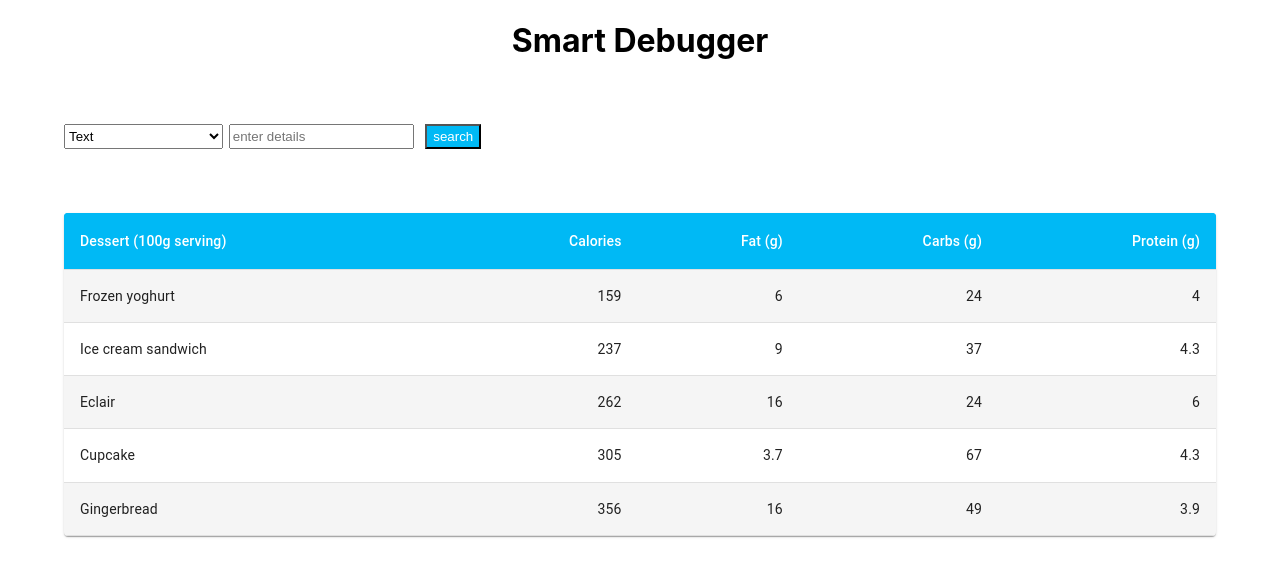
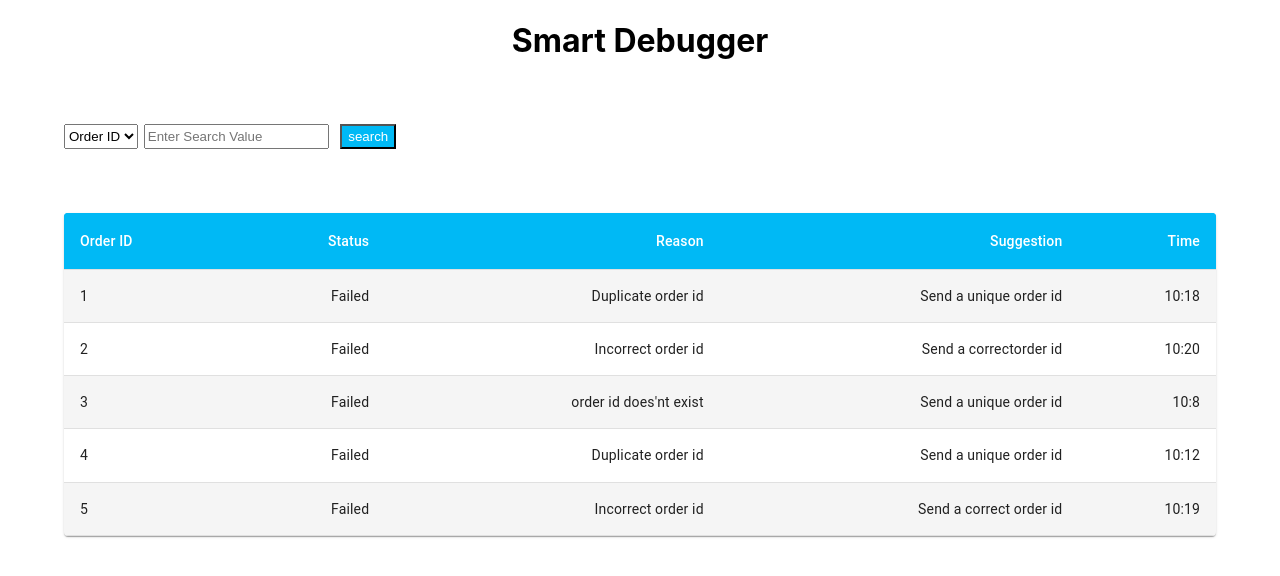
Before and after one commit to sayhaarsh1101/smartDebuggerUI, a Next.js app: page / in a window 1280 px wide. Shown: the top 576 px of the page. Built offline with nearby package versions, Linux system fonts and the light colour scheme.

Commit message:
updated code

```diff
--- a/components/Table.js
+++ b/components/Table.js
@@ -26,16 +26,16 @@ const StyledTableRow = withStyles((theme) => ({
   },
 }))(TableRow);
 
-function createData(name, calories, fat, carbs, protein) {
-  return { name, calories, fat, carbs, protein };
+function createData(oid,status,reason,suggestion,time) {
+  return { oid,status,reason,suggestion,time};
 }
 
 const rows = [
-  createData('Frozen yoghurt', 159, 6.0, 24, 4.0),
-  createData('Ice cream sandwich', 237, 9.0, 37, 4.3),
-  createData('Eclair', 262, 16.0, 24, 6.0),
-  createData('Cupcake', 305, 3.7, 67, 4.3),
-  createData('Gingerbread', 356, 16.0, 49, 3.9),
+  createData(1,"Failed","Duplicate order id","Send a unique order id","10:18"),
+  createData(2,"Failed","Incorrect order id","Send a correctorder id","10:20"),
+  createData(3,"Failed","order id does'nt exist","Send a unique order id","10:8"),
+  createData(4,"Failed","Duplicate order id","Send a unique order id","10:12"),
+  createData(5,"Failed","Incorrect order id","Send a correct order id","10:19"),
 ];
 
 const useStyles = makeStyles({
@@ -52,23 +52,23 @@ export default function CustomizedTables() {
       <Table className={classes.table} aria-label="customized table">
         <TableHead style={{backgroundColor:'#00b9f5'}}>
           <TableRow>
-            <StyledTableCell>Dessert (100g serving)</StyledTableCell>
-            <StyledTableCell align="right">Calories</StyledTableCell>
-            <StyledTableCell align="right">Fat&nbsp;(g)</StyledTableCell>
-            <StyledTableCell align="right">Carbs&nbsp;(g)</StyledTableCell>
-            <StyledTableCell align="right">Protein&nbsp;(g)</StyledTableCell>
+            <StyledTableCell>Order ID</StyledTableCell>
+            <StyledTableCell align="right">Status</StyledTableCell>
+            <StyledTableCell align="right">Reason</StyledTableCell>
+            <StyledTableCell align="right">Suggestion</StyledTableCell>
+            <StyledTableCell align="right">Time</StyledTableCell>
           </TableRow>
         </TableHead>
         <TableBody>
           {rows.map((row) => (
-            <StyledTableRow key={row.name}>
+            <StyledTableRow key={row.oid}>
               <StyledTableCell component="th" scope="row">
-                {row.name}
+                {row.oid}
               </StyledTableCell>
-              <StyledTableCell align="right">{row.calories}</StyledTableCell>
-              <StyledTableCell align="right">{row.fat}</StyledTableCell>
-              <StyledTableCell align="right">{row.carbs}</StyledTableCell>
-              <StyledTableCell align="right">{row.protein}</StyledTableCell>
+              <StyledTableCell align="right">{row.status}</StyledTableCell>
+              <StyledTableCell align="right">{row.reason}</StyledTableCell>
+              <StyledTableCell align="right">{row.suggestion}</StyledTableCell>
+              <StyledTableCell align="right">{row.time}</StyledTableCell>
             </StyledTableRow>
           ))}
         </TableBody>
--- a/pages/index.js
+++ b/pages/index.js
@@ -14,11 +14,11 @@ export default function Home() {
       <div style={{ marginTop: '5%', marginLeft: '5%', marginRight: '5%' }}>
 
         <Input style={{height:'25px', marginRight:'0.50%'}} type="select" id="type" placeholder="type" value="orderid">
-          <option value="Text">Text</option>
-          <option value="Number">Numberhhhhhhhhhhhh</option>
+          <option value="Text">Order ID</option>
+          <option value="Text">Status</option>
         </Input>
 
-        <Input style={{height:'25px',marginRight:'1%'}} placeholder="enter details"></Input>
+        <Input style={{height:'25px',marginRight:'1%'}} placeholder="Enter Search Value"></Input>
 
         <Button style={{height:'25px',backgroundColor:"#00b9f5",color:"#ffffff"}}>search</Button>{' '}
       </div>
```
